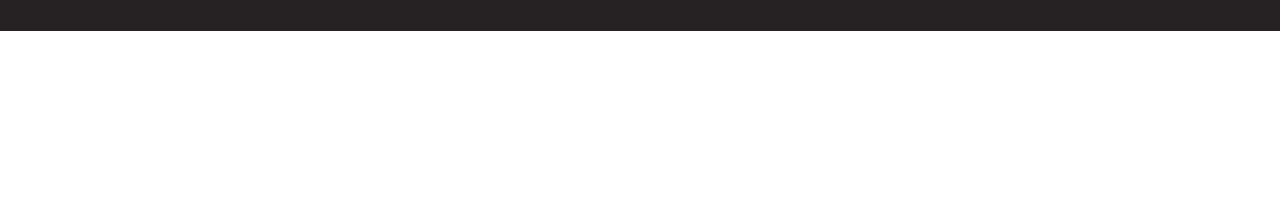
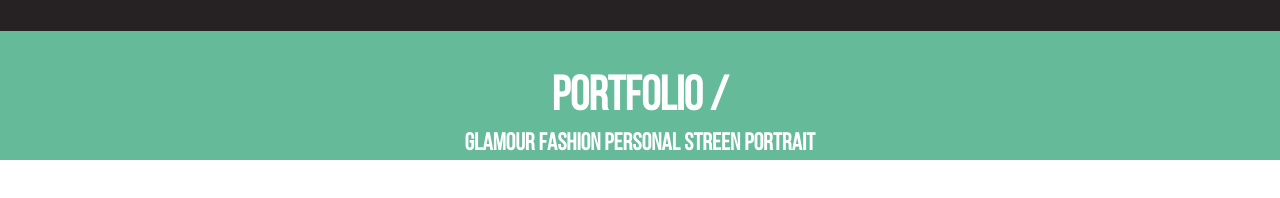
Before and after one commit to iomtt94/photo-portfolio, a website: page app/index.html in a window 1280 px wide. Shown: the part 574-772 px from the top of the page. Drawn offline with Linux system fonts and the light colour scheme.

Commit message:
add some part of the section

```diff
--- a/app/index.html
+++ b/app/index.html
@@ -61,6 +61,14 @@
                 </div>
             </div>
         </nav>
+        <section class="portfolio">
+            <div class="inner-wrapper">
+                <header class="portfolio-header">
+                    <h2>PORTFOLIO / </h2>
+                    <h3>GLAMOUR FASHION PERSONAL STREEN PORTRAIT</h3>
+                </header>
+            </div>
+        </section>
     </div>
     <script src="js/scripts.min.js "></script>
 </body>
--- a/app/sass/_media.scss
+++ b/app/sass/_media.scss
@@ -3,63 +3,81 @@
 
 /*==========  Desktop First  ==========*/
 
+
 /* Large Devices, Wide Screens */
-@media only screen and (max-width : 1200px) {
+
+@media only screen and (max-width: 1200px) {
     /**/
 }
 
 
 /* Medium Devices, Desktops */
-@media only screen and (max-width : 992px) {
+
+@media only screen and (max-width: 992px) {
     /**/
 }
 
 
 /* Small Devices, Tablets */
-@media only screen and (max-width : 768px) {
-	/**/
+
+@media only screen and (max-width: 768px) {
+    .header-with-img--text {
+        text-align: center;
+        margin-left: 0px;
+    }
+    .logo {
+        margin-left: 15px;
+    }
 }
 
 
 /* Extra Small Devices, Phones */
-@media only screen and (max-width : 480px) {
+
+@media only screen and (max-width: 480px) {
     /**/
 }
 
 
 /* Custom, iPhone Retina */
-@media only screen and (max-width : 320px) {
+
+@media only screen and (max-width: 320px) {
     /**/
 }
 
 
 /*==========  Mobile First  ==========*/
 
+
 /* Custom, iPhone Retina */
-@media only screen and (min-width : 320px) {
+
+@media only screen and (min-width: 320px) {
     /**/
 }
 
 
 /* Extra Small Devices, Phones */
-@media only screen and (min-width : 480px) {
+
+@media only screen and (min-width: 480px) {
     /**/
 }
 
 
 /* Small Devices, Tablets */
-@media only screen and (min-width : 768px) {
+
+@media only screen and (min-width: 768px) {
     /**/
 }
 
 
 /* Medium Devices, Desktops */
-@media only screen and (min-width : 992px) {
+
+@media only screen and (min-width: 992px) {
     /**/
 }
 
 
 /* Large Devices, Wide Screens */
-@media only screen and (min-width : 1200px) {
+
+@media only screen and (min-width: 1200px) {
     /**/
 }
--- a/app/sass/main.scss
+++ b/app/sass/main.scss
@@ -20,6 +20,12 @@
 *:-ms-input-placeholder {
     color: #666;
     opacity: 1;
+}
+
+h2,
+h3 {
+    margin: 0;
+    line-height: 1.3;
 }
 
 
@@ -264,4 +270,23 @@ nav {
     border-radius: 50px;
 }
 
+.portfolio {
+    background-color: #65ba99;
+}
+
+.portfolio-header {
+    padding-top: 36px;
+    color: #fff;
+    text-align: center;
+    h2 {
+        font-size: 48px;
+        font-family: 'BabasNeueRegular';
+    }
+    h3 {
+        letter-spacing: 0.3px;
+        font-size: 24px;
+        font-family: 'BabasNeueRegular';
+    }
+}
+
 @import "media"
```
Also changed, not shown: app/css/main.min.css. Lines whose indentation alone changed are shown as unchanged.
